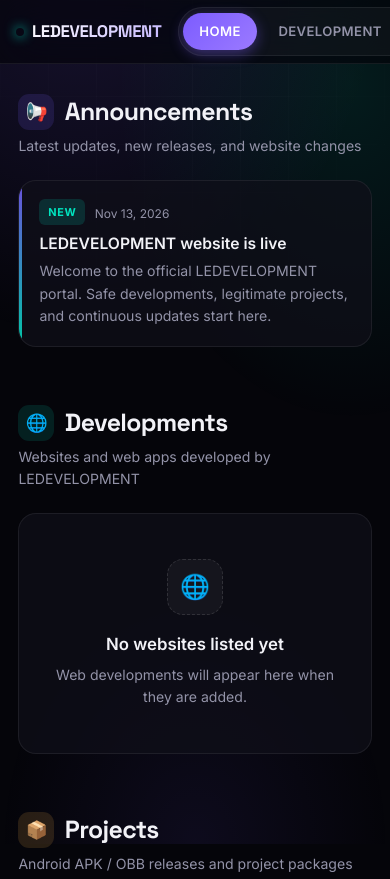
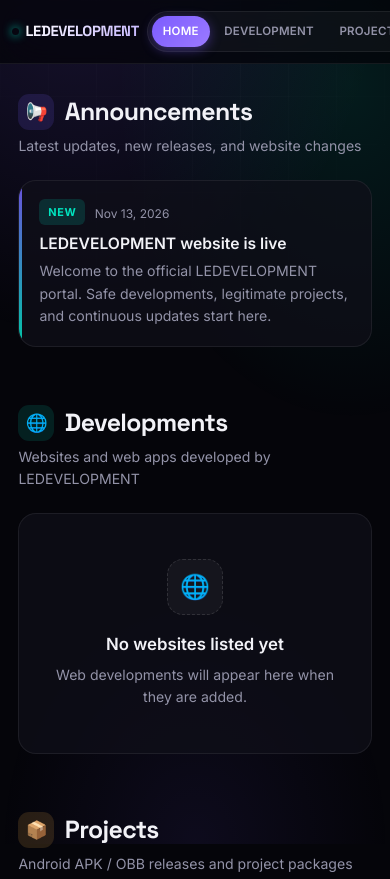
Before and after one commit to leccgamesandapps-art/LEDEVELOPMENT, a plain HTML site: page home.html in a window 390 px wide. Shown: the top 879 px of the page. Drawn offline with Linux system fonts and the light colour scheme.

Commit message:
Fix navigation: better mobile layout so all 3 tabs (Home / Development / Project) stay visible

```diff
--- a/home.html
+++ b/home.html
@@ -87,8 +87,8 @@
       display: flex;
       align-items: center;
       justify-content: center;
-      padding: 0 1rem;
-      background: rgba(5, 5, 10, 0.7);
+      padding: 0 0.75rem;
+      background: rgba(5, 5, 10, 0.78);
       backdrop-filter: blur(20px) saturate(1.4);
       -webkit-backdrop-filter: blur(20px) saturate(1.4);
       border-bottom: 1px solid var(--border);
@@ -96,7 +96,7 @@
     }
 
     .nav.scrolled {
-      background: rgba(5, 5, 10, 0.92);
+      background: rgba(5, 5, 10, 0.94);
       border-bottom-color: rgba(255,255,255,0.1);
     }
 
@@ -106,19 +106,21 @@
       display: flex;
       align-items: center;
       justify-content: space-between;
-      gap: 1rem;
+      gap: 0.5rem;
     }
 
     .nav-logo {
       font-family: 'Space Grotesk', sans-serif;
       font-weight: 700;
-      font-size: 1.05rem;
+      font-size: 0.92rem;
       letter-spacing: -0.02em;
       color: var(--text);
       text-decoration: none;
       display: flex;
       align-items: center;
-      gap: 0.5rem;
+      gap: 0.4rem;
+      flex-shrink: 0;
+      min-width: 0;
     }
 
     .nav-logo span {
@@ -126,37 +128,41 @@
       -webkit-background-clip: text;
       -webkit-text-fill-color: transparent;
       background-clip: text;
+      white-space: nowrap;
     }
 
     .nav-logo-dot {
-      width: 8px;
-      height: 8px;
+      width: 7px;
+      height: 7px;
       border-radius: 50%;
       background: var(--accent-2);
-      box-shadow: 0 0 12px var(--accent-2);
+      box-shadow: 0 0 10px var(--accent-2);
+      flex-shrink: 0;
     }
 
     .nav-links {
       display: flex;
       align-items: center;
-      gap: 0.35rem;
+      gap: 0.2rem;
       background: rgba(255,255,255,0.04);
-      padding: 0.3rem;
+      padding: 0.22rem;
       border-radius: 999px;
       border: 1px solid var(--border);
+      flex-shrink: 0;
     }
 
     .nav-link {
       position: relative;
-      padding: 0.5rem 1rem;
-      font-size: 0.82rem;
+      padding: 0.42rem 0.7rem;
+      font-size: 0.72rem;
       font-weight: 600;
-      letter-spacing: 0.03em;
+      letter-spacing: 0.02em;
       text-transform: uppercase;
       color: var(--text-muted);
       text-decoration: none;
       border-radius: 999px;
-      transition: color 0.25s, background 0.25s;
+      transition: color 0.25s, background 0.25s, box-shadow 0.25s;
+      white-space: nowrap;
     }
 
     .nav-link:hover {
@@ -166,11 +172,41 @@
     .nav-link.active {
       color: #fff;
       background: linear-gradient(135deg, var(--accent), #9b7aff);
-      box-shadow: 0 4px 14px var(--accent-glow);
+      box-shadow: 0 3px 12px var(--accent-glow);
     }
 
     .nav-back {
       display: none;
+    }
+
+    /* Slightly larger on bigger phones / tablets */
+    @media (min-width: 400px) {
+      .nav-logo {
+        font-size: 1rem;
+      }
+      .nav-link {
+        padding: 0.48rem 0.85rem;
+        font-size: 0.78rem;
+      }
+    }
+
+    @media (min-width: 640px) {
+      .nav {
+        padding: 0 1rem;
+      }
+      .nav-logo {
+        font-size: 1.05rem;
+      }
+      .nav-links {
+        gap: 0.3rem;
+        padding: 0.28rem;
+      }
+      .nav-link {
+        padding: 0.5rem 1rem;
+        font-size: 0.82rem;
+      }
+      .nav-back {
+        display: inline-flex;
         align-items: center;
         gap: 0.35rem;
         font-size: 0.8rem;
@@ -181,15 +217,9 @@
         border-radius: 10px;
         transition: color 0.2s, background 0.2s;
       }
-
       .nav-back:hover {
         color: var(--text);
         background: rgba(255,255,255,0.06);
-    }
-
-    @media (min-width: 640px) {
-      .nav-back {
-        display: inline-flex;
       }
     }
 
```
Lines whose indentation alone changed are shown as unchanged.
